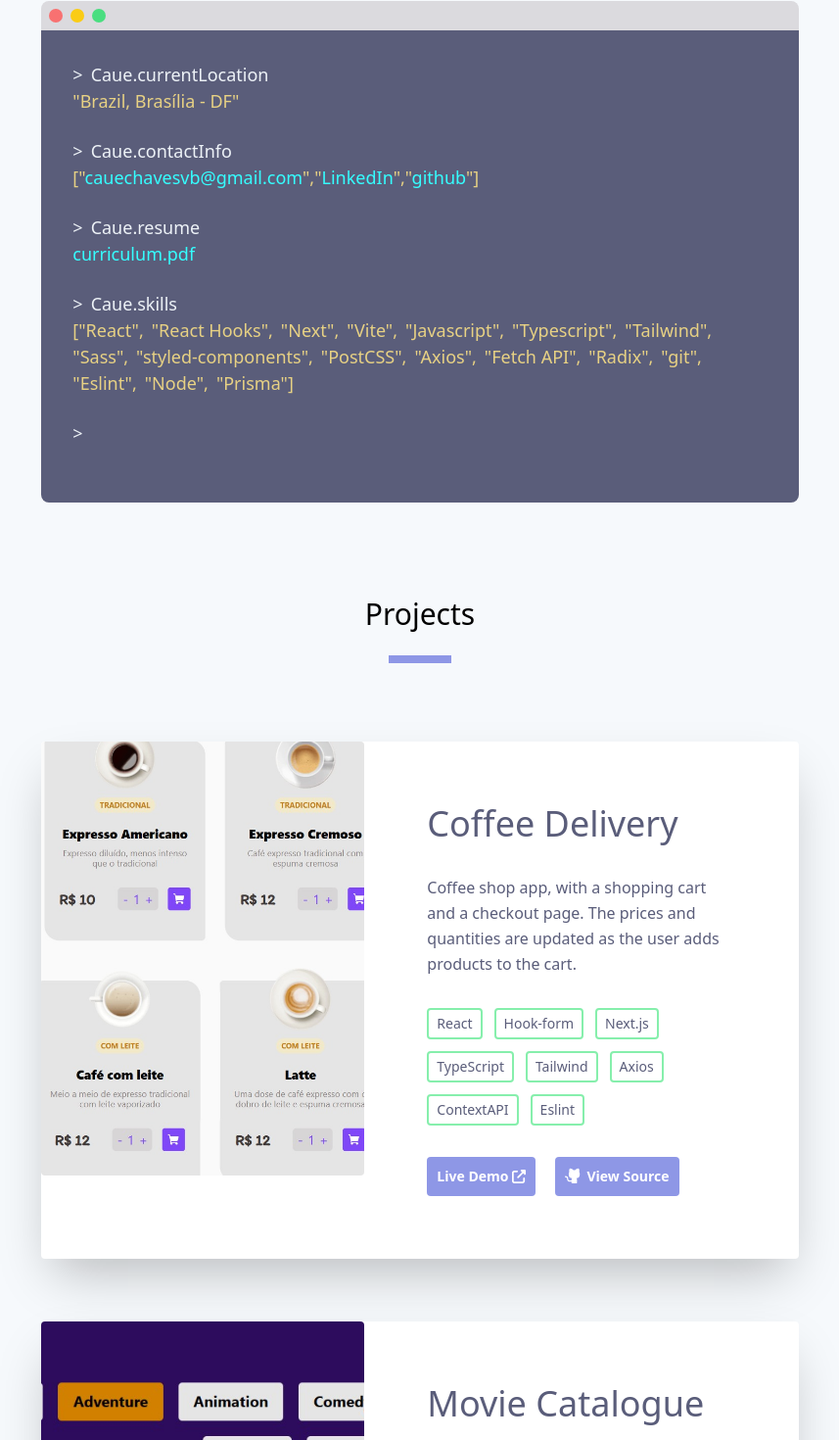
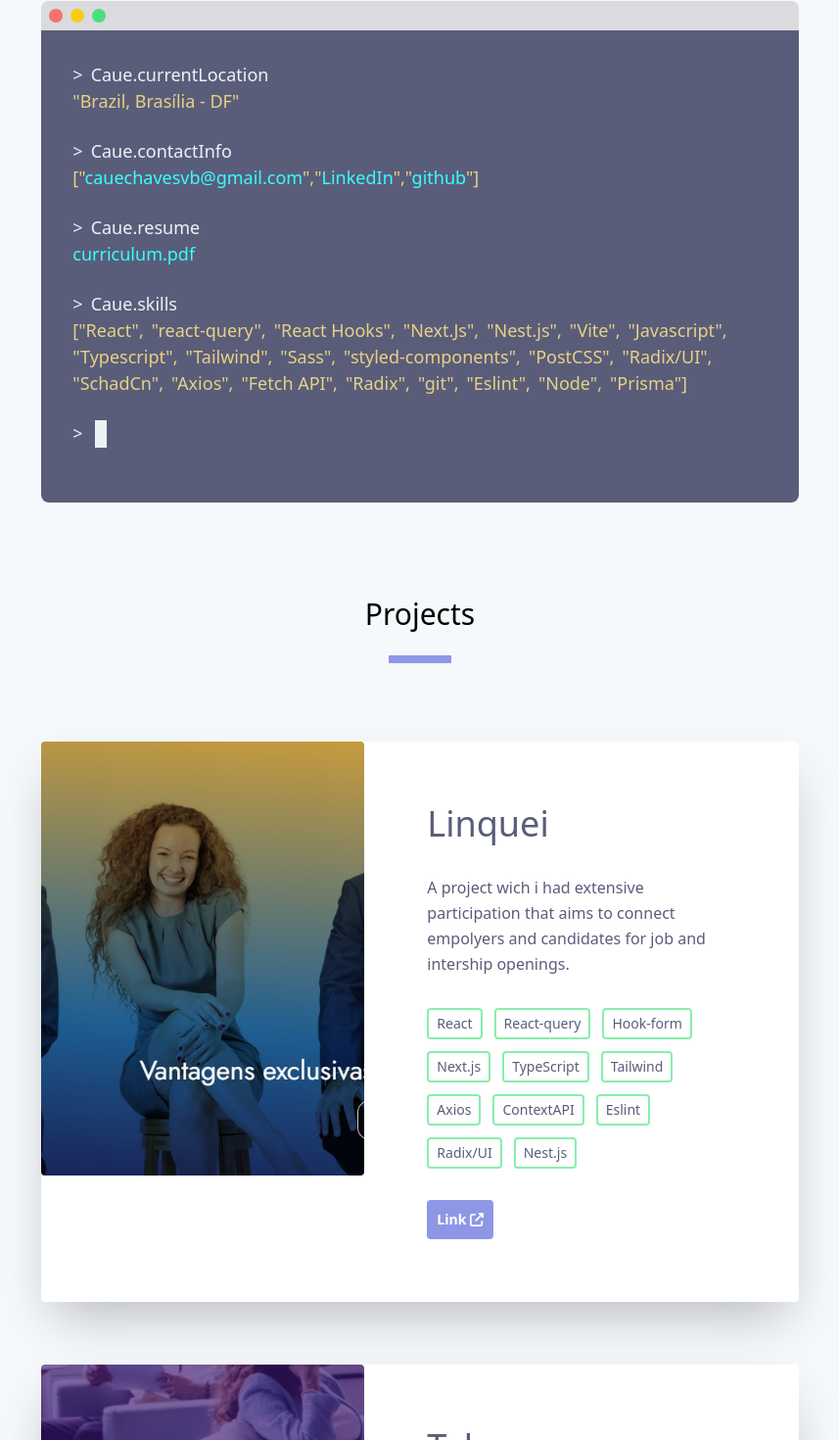
Before and after one commit to CaueBraga/personal-website, a Next.js app: page / in a window 1280 px wide. Shown: the part 489-1959 px from the top of the page at 98% size, without its empty margins (211-1068 px from the left). Built offline with nearby package versions, Linux system fonts and the light colour scheme.

Commit message:
add projects

```diff
--- a/src/components/ProjectCard.tsx
+++ b/src/components/ProjectCard.tsx
@@ -1,4 +1,100 @@
 import React from "react";
+
+import data from "../data/data.json";
+import { GithubLogo } from "@phosphor-icons/react";
+
+import { FontAwesomeIcon } from "@fortawesome/react-fontawesome";
+import {
+  faBlackboard,
+  faExternalLinkAlt,
+} from "@fortawesome/free-solid-svg-icons";
+import styles from "./ProjectCard.module.css";
+
+interface ProjectCardProps {
+  index: number;
+}
+
+interface ProjectData {
+  title: string;
+  description: string;
+  skills: string[];
+  link_demo: string;
+  link_git: string;
+  img: string;
+  isProd: any;
+}
+
+export function ProjectCard(props: ProjectCardProps) {
+  const { index } = props;
+  //@ts-ignore
+  const project: ProjectData = data.projects[index];
+  const imgWidth: string = "330px";
+  const imgHeight: string = "443px";
+
+  return (
+    <>
+      <div className="flex  rounded mt-10  md:mt-16 w-full bg-white shadow-2xl lg:h-cardImg">
+        <div
+          className="hidden rounded lg:block"
+          style={{
+            backgroundImage: `url(${data.projects[index].img})`,
+            backgroundSize: "cover",
+            width: imgWidth,
+            height: imgHeight,
+            minWidth: imgWidth,
+            minHeight: imgHeight,
+          }}
+        />
+
+        <div className="flex text-base-gray  flex-col p-8 lg:p-16">
+          <div className="text-4xl font-medium mb-8">{project.title}</div>
+          <div className="text-base mb-8 leading-relaxed break-words font-normal">
+            {project.description}
+          </div>
+          <div className="flex flex-wrap  font-light">
+            {project.skills &&
+              project.skills.map((skill: string, index: number) => {
+                return (
+                  <div
+                    key={index}
+                    className="px-2 py-1 rounded border-2 border-green-300 mr-3 mb-3 text-sm"
+                  >
+                    {skill}
+                  </div>
+                );
+              })}
+          </div>
+          <div className="flex justify-around md:justify-start font-mulish text-xs lg:text-sm font-bold">
+            <a
+              className={styles.moveButton}
+              rel="noopener noreferrer"
+              href={project.link_demo}
+              target="_blank"
+            >
+              {project.isProd ? "Link" : "Live Demo"}
+              <FontAwesomeIcon icon={faExternalLinkAlt} className="ml-1" />
+            </a>
+            {(!project.isProd || project.isProd !== "true") && (
+              <a
+                className={styles.moveButton}
+                rel="noopener noreferrer"
+                href={project.link_git}
+                target="_blank"
+              >
+                <div className="flex">
+                  <GithubLogo size={18} weight="fill" className="mr-1" />
+                  <div> View Source </div>
+                </div>
+              </a>
+            )}
+          </div>
+        </div>
+      </div>
+    </>
+  );
+}
+
+/* import React from "react";
 
 import data from "../data/data.json";
 import { GithubLogo } from "@phosphor-icons/react";
@@ -89,3 +185,4 @@ export function ProjectCard(props: ProjectCardProps) {
     </>
   );
 }
+ */
--- a/src/components/Terminal.tsx
+++ b/src/components/Terminal.tsx
@@ -1,4 +1,4 @@
-import data from "../data/data.json";
+/* import data from "../data/data.json";
 import styles from "./Terminal.module.css";
 
 interface IInfo {
@@ -131,3 +131,138 @@ export function Terminal() {
     </>
   );
 }
+ */
+import data from "../data/data.json";
+import styles from "./Terminal.module.css";
+
+interface IInfo {
+  title: string;
+  link: string;
+}
+
+export function Terminal() {
+  const name: string = data.info.name;
+  const currentLocation: string = data.info.location;
+  const contactInfo: IInfo[] = [
+    {
+      title: data.info.email,
+      link: data.info.email_link,
+    },
+    {
+      title: "LinkedIn",
+      link: data.info.linkedin_link,
+    },
+    {
+      title: "github",
+      link: data.info.git_link,
+    },
+  ];
+
+  const resume: IInfo = {
+    title: data.info.pdf_title,
+    link: data.info.pdf_link,
+  };
+
+  const skills: string[] = data.info.skills;
+
+  function getStringText(str: string) {
+    let newStr = '"' + str + '"';
+    return newStr;
+  }
+
+  function getArrayText(str: string, isFirst: boolean, isLast: boolean) {
+    let newStr;
+    if (isFirst) newStr = '["' + str + '",';
+    else if (isLast) newStr = '"' + str + '"]';
+    else newStr = '"' + str + '",';
+    return newStr;
+  }
+  console.log(data);
+
+  return (
+    <>
+      <div className="flex items-center rounded-t-lg bg-[#dbdade]">
+        <div className="ml-2 my-2 w-3.5 h-3.5 rounded-full bg-red-400" />
+        <div className="ml-2 my-2 w-3.5 h-3.5 rounded-full bg-yellow-400" />
+        <div className="ml-2 my-2 w-3.5 h-3.5 rounded-full bg-green-400" />
+      </div>
+
+      <div className="p-8 bg-base-gray rounded-b-lg flex flex-col text-lg font-monaco leading-normal">
+        <div className="flex flex-col mb-6">
+          <div className="flex text-base-white">
+            <div className="mr-2 font-camphor">{">"}</div>
+            <div>{name}.currentLocation</div>
+          </div>
+          <div className="text-base-yellow">
+            {getStringText(currentLocation)}
+          </div>
+        </div>
+        <div className="flex flex-col mb-6">
+          <div className="flex text-base-white">
+            <div className="mr-2 font-camphor">{">"}</div>
+            <div>{name}.contactInfo</div>
+          </div>
+          <div className="text-base-yellow flex flex-wrap">
+            {contactInfo.map((cont: IInfo, index: number) => (
+              <div key={index}>
+                {index === 0 ? '["' : '"'}
+                <a
+                  className="text-base-blue"
+                  rel="noopener noreferrer"
+                  href={cont.link}
+                  target="_blank"
+                >
+                  {cont.title}
+                </a>
+                {index === contactInfo.length - 1 ? '"]' : '",'}
+              </div>
+            ))}
+          </div>
+        </div>
+        <div className="flex flex-col mb-6">
+          <div className="flex text-base-white">
+            <div className="mr-2 font-camphor">{">"}</div>
+            <div>{name}.resume</div>
+          </div>
+          <div className="text-base-yellow">
+            <a
+              className="text-base-blue"
+              rel="noopener noreferrer"
+              href={resume.link}
+              target="_blank"
+            >
+              {resume.title}
+            </a>
+          </div>
+        </div>
+
+        <div className="flex flex-col mb-6">
+          <div className="flex text-base-white">
+            <div className="mr-2 font-camphor">{">"}</div>
+            <div>{name}.skills</div>
+          </div>
+          {skills ? (
+            <div className="flex text-base-yellow flex-wrap">
+              {skills.map((skill: string, index: number) => (
+                <div
+                  key={index}
+                  className={index === skills.length - 1 ? "" : "mr-2"}
+                >
+                  {getArrayText(
+                    skill,
+                    index === 0,
+                    index === skills.length - 1
+                  )}
+                </div>
+              ))}
+            </div>
+          ) : null}
+        </div>
+        <div className="flex text-base-white mb-6">
+          <div className="mr-2 font-camphor">{">"}</div>
+          <div className={styles.terminal} />
+        </div>
+      </div>
+    </>
+  );
+}
--- a/src/data/data.json
+++ b/src/data/data.json
@@ -8,12 +8,14 @@
     "linkedin_link": "https://www.linkedin.com/in/cau%C3%AA-braga-634064255/",
     "git_link": "https://github.com/CaueBraga",
     "pdf_title": "curriculum.pdf",
-    "pdf_link": "https://drive.google.com/file/d/1xAHBpX71H5Je-xDukkjej_uJp42cPyGl/view?usp=drive_link",
+    "pdf_link": "https://drive.google.com/file/d/1m484RHK80rsQviQLGgljCwNoElZJrOhW/view",
     "location": "Brazil, Brasília - DF",
     "skills": [
       "React",
+      "react-query",
       "React Hooks",
-      "Next",
+      "Next.Js",
+      "Nest.js",
       "Vite",
       "Javascript",
       "Typescript",
@@ -21,6 +23,8 @@
       "Sass",
       "styled-components",
       "PostCSS",
+       "Radix/UI",
+       "SchadCn",
       "Axios",
       "Fetch API",
       "Radix",
@@ -31,6 +35,47 @@
     ]
   },
   "projects": [
+    {
+      "isProd": "true",
+      "title": "Linquei",
+      "description": "A project wich i had extensive participation that aims to connect empolyers and candidates for job and intership openings.",
+       "skills": [
+        "React",
+        "React-query",
+        "Hook-form",
+        "Next.js",
+        "TypeScript",
+        "Tailwind",
+        "Axios",
+        "ContextAPI",
+        "Eslint",
+        "Radix/UI",
+        "Nest.js"
+      ],
+      "link_demo": "https://linquei.pt/",
+      "img": "/linquei.jpg"
+    },
+    {
+       "isProd": "true",
+      "title": "Tahvago",
+      "description": "A project in which I had extensive participation, the purpose of which is to be an application to manage the rental and reservation of physical spaces for various purposes such as study, work and meetings.",
+      "skills": [
+        "React",
+        "React-query",
+        "Hook-form",
+        "Next.js",
+        "TypeScript",
+        "Tailwind",
+        "Axios",
+        "ContextAPI",
+        "Eslint",
+        "Radix/UI",
+        "Nest.js"
+      ],
+      "link_demo": "https://www.tahvago.com",
+      "link_git": "https://github.com/CaueBraga/coffeeDelivery",
+      "img": "/tahvago.jpg"
+    },
     {
       "title": "Coffee Delivery",
       "description": "Coffee shop app, with a shopping cart and a checkout page. The prices and quantities are updated as the user adds products to the cart.",
```
Also changed, not shown: public/linquei.jpg (added), public/tahvago.jpg (added).
